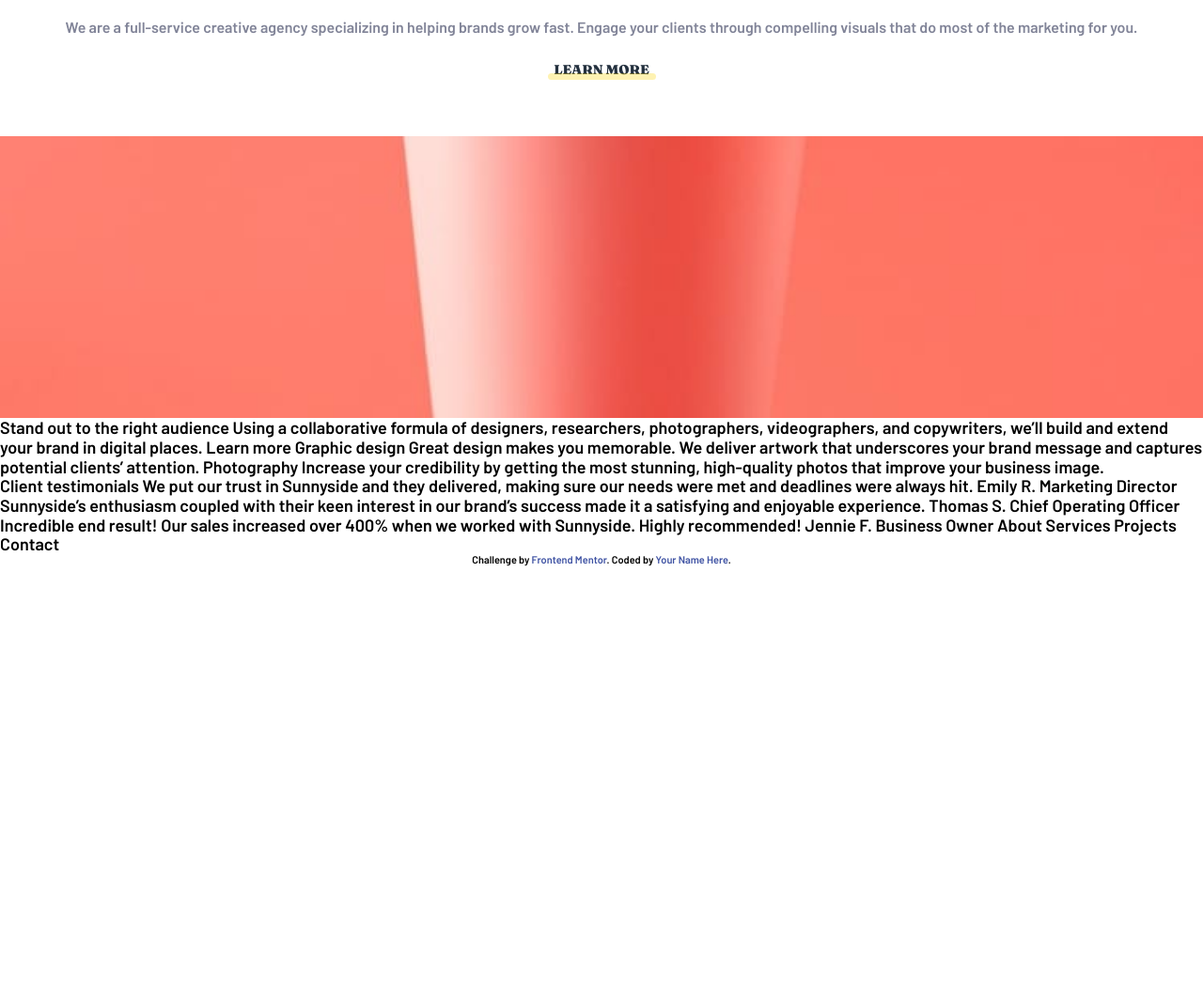
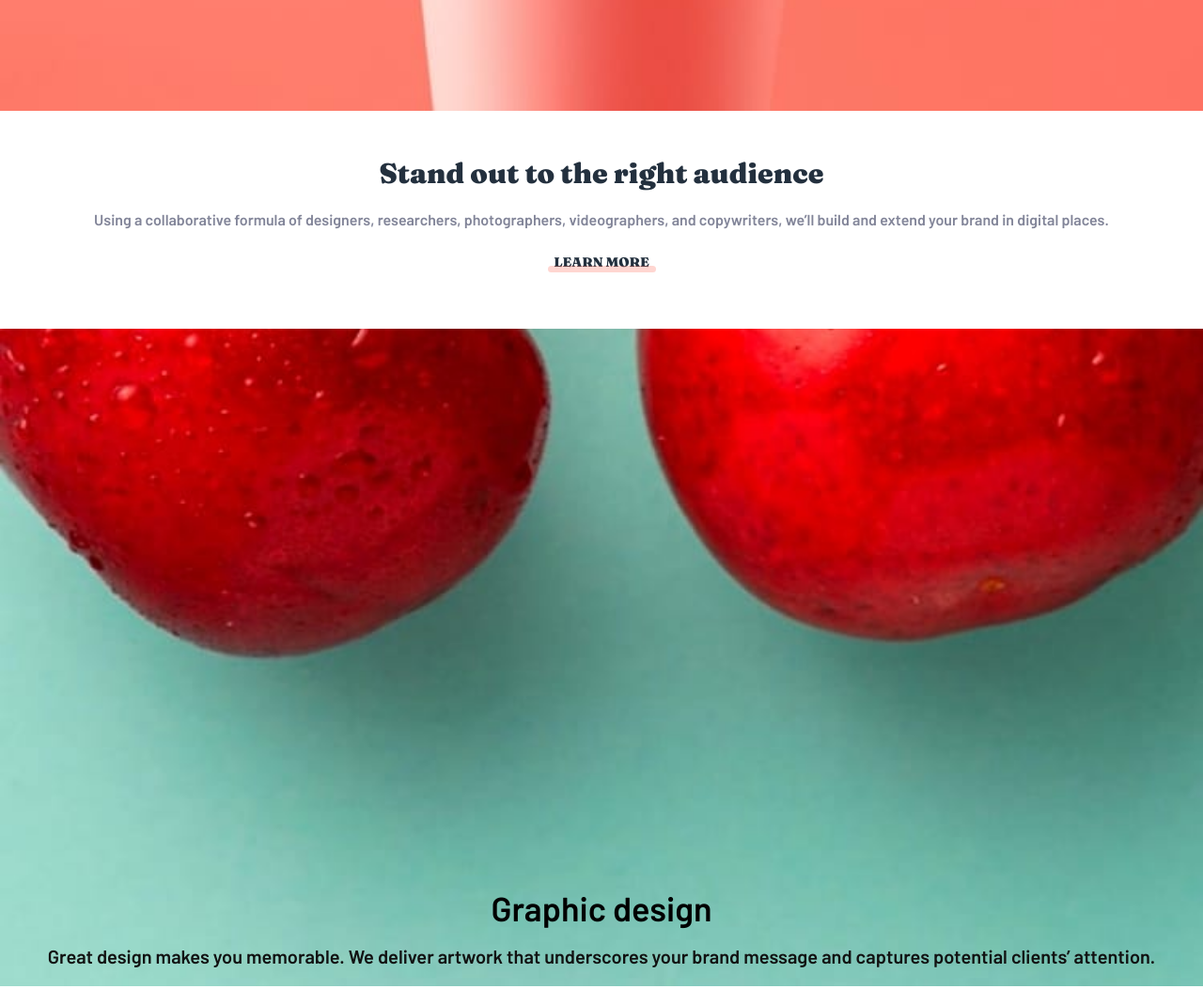
Before and after one commit to Tomoroki/sunnyside-agency-landing-page, a website built with Vite: page src/index.html in a window 1280 px wide. Shown: the part 1275-2328 px from the top of the page at 94% size. Before the commit the page ends 1878 px from the top, so only its background shows below. Built offline with nearby package versions, Linux system fonts and the light colour scheme.

Commit message:
nearly completed graphic design section

```diff
--- a/src/index.html
+++ b/src/index.html
@@ -47,9 +47,9 @@
         </section>
     </header>
     <main class="main">
-        <figure><img src="./assets/mobile/image-transform.jpg" alt=""></figure>
+        <figure class="main__image--transform"></figure>
 
-        <section id="services" class="main__services brand">
+        <section id="services" class="main__services">
             <h2>Transform your brand</h2>
             <p>
                 We are a full-service creative agency specializing in helping brands grow fast.
@@ -57,23 +57,34 @@
             </p>
             <p class="link"><a href="#">Learn more</a></p>
         </section>
-        <figure class="main__image--copa">
-            <!-- <img src="./assets/mobile/image-stand-out.jpg" alt="image-stand-out"> -->
-        </figure>
+        <figure class="main__image--copa"></figure>
 
-        Stand out to the right audience
+        <section class="main__services audience">
+            <h2>
+                Stand out to the right audience
+            </h2>
+            <p>
+                Using a collaborative formula of designers, researchers, photographers, videographers, and copywriters,
+                we’ll
+                build
+                and
+                extend your brand in digital places.
+            </p>
 
-        Using a collaborative formula of designers, researchers, photographers, videographers, and copywriters, we’ll
-        build
-        and
-        extend your brand in digital places.
+            <p class="link"><a href="#">Learn more</a></p>
+        </section>
+        <section class="service">
+            <!-- <img src="./assets/mobile/image-graphic-design.jpg" alt="image-graphic-design"> -->
+            <h2>Graphic design</h2>
+            <p>
+                Great design makes you memorable. We deliver artwork that underscores your brand message and captures
+                potential
+                clients’
+                attention.
+            </p>
 
-        Learn more
+        </section>
 
-        Graphic design
-        Great design makes you memorable. We deliver artwork that underscores your brand message and captures potential
-        clients’
-        attention.
 
         Photography
         Increase your credibility by getting the most stunning, high-quality photos that improve your business image.
--- a/src/scss/layout/_main.scss
+++ b/src/scss/layout/_main.scss
@@ -139,12 +139,15 @@
         margin: 0;
     }
     &__image {
+        &--transform {
+            height: 30rem;
+            background: url("/assets/mobile/image-transform.jpg") no-repeat center;
+            background-size: cover;
+        }
         &--copa {
             height: 30rem;
-            background-image: url(/assets/mobile/image-stand-out.jpg);
+            background: url("/assets/mobile/image-stand-out.jpg") no-repeat center;
             background-size: cover;
-            background-position: center;
-            background-repeat: no-repeat;
         }
     }
     &__services {
@@ -185,6 +188,27 @@
             }
         }
     }
+    .audience .link a{
+        &::after {
+                content: "";
+                display: block;
+                width: 11.5rem;
+                height: .7rem;
+                background-color: $softRed;
+                margin: -.7rem auto 0;
+                border-radius: 1rem;
+                opacity: .3;
+            }
+    }
+    .service {
+        height: 70rem;
+        background: url("/assets/mobile/image-graphic-design.jpg") no-repeat center;
+        background-size: cover;
+        display: flex;
+        flex-direction: column;
+        align-items: center;
+        justify-content: flex-end;
+    }
 }
 
 
```
